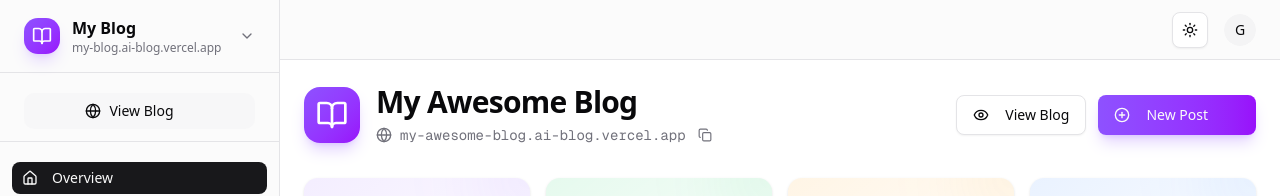
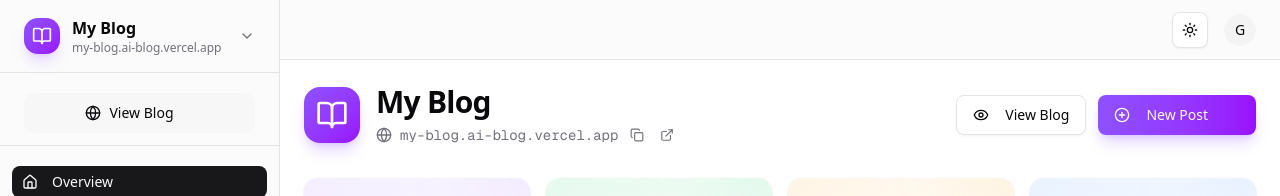
Before and after one commit to VirtusDakura/ai-blog, a Next.js app in the folder frontend/: page /dashboard in a window 1280 px wide. Shown: the top 196 px of the page. Built offline with nearby package versions, Linux system fonts and the light colour scheme; no server answers.

Commit message:
feat: introduce BlogContext for centralized blog data management and integrate it into dashboard pages

```diff
--- a/frontend/app/dashboard/layout.tsx
+++ b/frontend/app/dashboard/layout.tsx
@@ -1,5 +1,8 @@
+"use client"
+
 import { AppSidebar } from "@/components/dashboard/app-sidebar"
 import { DashboardHeader } from "@/components/dashboard/header"
+import { BlogProvider } from "@/contexts/blog-context"
 
 export default function DashboardLayout({
     children,
@@ -7,6 +10,7 @@ export default function DashboardLayout({
     children: React.ReactNode
 }) {
     return (
+        <BlogProvider>
             <div className="grid min-h-screen w-full md:grid-cols-[220px_1fr] lg:grid-cols-[280px_1fr]">
                 <div className="hidden border-r bg-muted/40 md:block">
                     <AppSidebar className="flex h-full max-h-screen flex-col gap-2" />
@@ -18,5 +22,6 @@ export default function DashboardLayout({
                     </main>
                 </div>
             </div>
+        </BlogProvider>
     )
 }
--- a/frontend/app/dashboard/page.tsx
+++ b/frontend/app/dashboard/page.tsx
@@ -1,9 +1,10 @@
 "use client"
 
-import { useState, useEffect, Suspense } from "react"
+import { useState, Suspense } from "react"
 import Link from "next/link"
 import { useSearchParams } from "next/navigation"
 import { usePosts } from "@/hooks/use-api"
+import { useBlog, getBlogUrl } from "@/contexts/blog-context"
 import { Button } from "@/components/ui/button"
 import { Card, CardContent, CardDescription, CardFooter, CardHeader, CardTitle } from "@/components/ui/card"
 import { Skeleton } from "@/components/ui/skeleton"
@@ -31,7 +32,8 @@ import {
     PenTool,
     Image,
     Share2,
-    X
+    X,
+    Loader2
 } from "lucide-react"
 
 // Getting Started Tasks
@@ -77,36 +79,6 @@ function formatDate(dateString: string) {
     })
 }
 
-// Mock blog data - in production this would come from API/context
-function useBlogData() {
-    const [blogData, setBlogData] = useState({
-        blogName: "My Awesome Blog",
-        subdomain: "my-awesome-blog",
-        category: "tech",
-        displayName: "Alex Writer",
-        colorScheme: "violet",
-        theme: "minimal",
-        isNew: true, // First time on dashboard
-    })
-
-    useEffect(() => {
-        // In production, fetch from API
-        const API_URL = process.env.NEXT_PUBLIC_API_URL || 'http://localhost:3001/api'
-        fetch(`${API_URL}/blog/settings`, { credentials: 'include' })
-            .then(res => res.json())
-            .then(data => {
-                if (data && data.blogName) {
-                    setBlogData(prev => ({ ...prev, ...data }))
-                }
-            })
-            .catch(() => {
-                // Use defaults
-            })
-    }, [])
-
-    return blogData
-}
-
 function DashboardContent() {
     const searchParams = useSearchParams()
     const isWelcome = searchParams.get("welcome") === "true"
@@ -114,14 +86,17 @@ function DashboardContent() {
     const [completedTasks, setCompletedTasks] = useState<string[]>([])
     const [copiedDomain, setCopiedDomain] = useState(false)
 
-    const blogData = useBlogData()
+    // Use the blog context for real data
+    const blog = useBlog()
     const { data, isLoading } = usePosts({ take: 5 })
 
     const totalPosts = data?.meta.total || 0
     const publishedPosts = data?.data.filter(p => p.isPublished).length || 0
     const draftPosts = data?.data.filter(p => !p.isPublished).length || 0
 
-    const fullDomain = `${blogData.subdomain}.ai-blog.vercel.app`
+    // Get the full blog URL
+    const blogUrl = getBlogUrl(blog.subdomain, blog.customDomain)
+    const displayDomain = blog.customDomain || `${blog.subdomain}.ai-blog.vercel.app`
 
     const toggleTask = (taskId: string) => {
         setCompletedTasks(prev =>
@@ -132,12 +107,33 @@ function DashboardContent() {
     }
 
     const copyDomain = () => {
-        navigator.clipboard.writeText(`https://${fullDomain}`)
+        navigator.clipboard.writeText(blogUrl)
         setCopiedDomain(true)
         setTimeout(() => setCopiedDomain(false), 2000)
     }
 
     const completionPercentage = Math.round((completedTasks.length / GETTING_STARTED_TASKS.length) * 100)
+
+    // Show loading state while fetching blog data
+    if (blog.isLoading) {
+        return (
+            <div className="space-y-8">
+                <div className="flex items-center gap-4">
+                    <Skeleton className="h-14 w-14 rounded-2xl" />
+                    <div>
+                        <Skeleton className="h-8 w-48" />
+                        <Skeleton className="h-4 w-64 mt-2" />
+                    </div>
+                </div>
+                <div className="grid gap-4 md:grid-cols-2 lg:grid-cols-4">
+                    <StatsCardSkeleton />
+                    <StatsCardSkeleton />
+                    <StatsCardSkeleton />
+                    <StatsCardSkeleton />
+                </div>
+            </div>
+        )
+    }
 
     return (
         <div className="space-y-8">
@@ -164,17 +160,22 @@ function DashboardContent() {
                                 <Rocket className="h-8 w-8" />
                             </div>
                             <div>
-                                <h2 className="text-2xl font-bold">Welcome to {blogData.blogName}! 🎉</h2>
+                                <h2 className="text-2xl font-bold">Welcome to {blog.blogName}! 🎉</h2>
                                 <p className="text-white/80">Your blog is ready. Let's make it awesome!</p>
                             </div>
                         </div>
 
-                        {/* Blog URL */}
+                        {/* Blog URL - Fully Functional */}
                         <div className="flex items-center gap-3 mt-6">
-                            <div className="flex items-center gap-2 px-4 py-2 rounded-lg bg-white/20 backdrop-blur-sm">
+                            <a
+                                href={blogUrl}
+                                target="_blank"
+                                rel="noopener noreferrer"
+                                className="flex items-center gap-2 px-4 py-2 rounded-lg bg-white/20 backdrop-blur-sm hover:bg-white/30 transition-colors"
+                            >
                                 <Globe className="h-4 w-4" />
-                                <span className="font-mono text-sm">{fullDomain}</span>
-                            </div>
+                                <span className="font-mono text-sm">{displayDomain}</span>
+                            </a>
                             <Button
                                 variant="secondary"
                                 size="sm"
@@ -189,7 +190,7 @@ function DashboardContent() {
                                 asChild
                                 className="bg-white/20 hover:bg-white/30 border-0"
                             >
-                                <a href={`https://${fullDomain}`} target="_blank" rel="noopener noreferrer">
+                                <a href={blogUrl} target="_blank" rel="noopener noreferrer">
                                     <ExternalLink className="h-4 w-4" />
                                 </a>
                             </Button>
@@ -205,13 +206,21 @@ function DashboardContent() {
                         <BookOpen className="h-8 w-8" />
                     </div>
                     <div>
-                        <h1 className="text-3xl font-bold tracking-tight">{blogData.blogName}</h1>
+                        <h1 className="text-3xl font-bold tracking-tight">{blog.blogName}</h1>
                         <div className="flex items-center gap-2 mt-1">
                             <Globe className="h-4 w-4 text-muted-foreground" />
-                            <span className="text-muted-foreground font-mono text-sm">{fullDomain}</span>
+                            <a
+                                href={blogUrl}
+                                target="_blank"
+                                rel="noopener noreferrer"
+                                className="text-muted-foreground font-mono text-sm hover:text-violet-600 dark:hover:text-violet-400 transition-colors"
+                            >
+                                {displayDomain}
+                            </a>
                             <button
                                 onClick={copyDomain}
                                 className="p-1 hover:bg-muted rounded transition-colors"
+                                title="Copy URL"
                             >
                                 {copiedDomain ? (
                                     <CheckCircle2 className="h-3.5 w-3.5 text-green-500" />
@@ -219,12 +228,21 @@ function DashboardContent() {
                                     <Copy className="h-3.5 w-3.5 text-muted-foreground" />
                                 )}
                             </button>
+                            <a
+                                href={blogUrl}
+                                target="_blank"
+                                rel="noopener noreferrer"
+                                className="p-1 hover:bg-muted rounded transition-colors"
+                                title="Visit Blog"
+                            >
+                                <ExternalLink className="h-3.5 w-3.5 text-muted-foreground hover:text-violet-600" />
+                            </a>
                         </div>
                     </div>
                 </div>
                 <div className="flex items-center gap-3">
                     <Button variant="outline" size="lg" asChild>
-                        <a href={`https://${fullDomain}`} target="_blank" rel="noopener noreferrer">
+                        <a href={blogUrl} target="_blank" rel="noopener noreferrer">
                             <Eye className="mr-2 h-4 w-4" />
                             View Blog
                         </a>
@@ -517,20 +535,8 @@ function DashboardContent() {
 // Loading fallback
 function DashboardLoading() {
     return (
-        <div className="space-y-8">
-            <div className="flex items-center gap-4">
-                <Skeleton className="h-14 w-14 rounded-2xl" />
-                <div>
-                    <Skeleton className="h-8 w-48" />
-                    <Skeleton className="h-4 w-64 mt-2" />
-                </div>
-            </div>
-            <div className="grid gap-4 md:grid-cols-2 lg:grid-cols-4">
-                <StatsCardSkeleton />
-                <StatsCardSkeleton />
-                <StatsCardSkeleton />
-                <StatsCardSkeleton />
-            </div>
+        <div className="flex items-center justify-center min-h-[400px]">
+            <Loader2 className="h-8 w-8 animate-spin text-violet-500" />
         </div>
     )
 }
--- a/frontend/components/dashboard/app-sidebar.tsx
+++ b/frontend/components/dashboard/app-sidebar.tsx
@@ -1,9 +1,10 @@
 "use client"
 
-import { useState, useEffect } from "react"
 import Link from "next/link"
 import { NavMain } from "@/components/dashboard/nav-main"
 import { ScrollArea } from "@/components/ui/scroll-area"
+import { Skeleton } from "@/components/ui/skeleton"
+import { useBlog, getBlogUrl } from "@/contexts/blog-context"
 import { BookOpen, FileText, Home, Image as ImageIcon, Settings, Sparkles, BarChart3, Globe, ExternalLink, ChevronDown } from "lucide-react"
 
 const sidebarItems = [
@@ -39,61 +40,48 @@ const sidebarItems = [
     },
 ]
 
-// Hook to get blog data
-function useBlogData() {
-    const [blogData, setBlogData] = useState({
-        blogName: "My Blog",
-        subdomain: "my-blog",
-    })
-
-    useEffect(() => {
-        const API_URL = process.env.NEXT_PUBLIC_API_URL || 'http://localhost:3001/api'
-        fetch(`${API_URL}/blog/settings`, { credentials: 'include' })
-            .then(res => res.json())
-            .then(data => {
-                if (data && data.blogName) {
-                    setBlogData(prev => ({ ...prev, ...data }))
-                }
-            })
-            .catch(() => {
-                // Use defaults
-            })
-    }, [])
-
-    return blogData
-}
-
 export function AppSidebar({ className }: { className?: string }) {
-    const blogData = useBlogData()
-    const fullDomain = `${blogData.subdomain}.ai-blog.vercel.app`
+    const blog = useBlog()
+    const blogUrl = getBlogUrl(blog.subdomain, blog.customDomain)
+    const displayDomain = blog.customDomain || `${blog.subdomain}.ai-blog.vercel.app`
 
     return (
         <div className={className}>
             {/* Blog Selector Header */}
             <div className="flex flex-col border-b px-4 py-4 lg:px-6">
+                {blog.isLoading ? (
+                    <div className="flex items-center gap-3">
+                        <Skeleton className="h-10 w-10 rounded-xl" />
+                        <div className="flex-1">
+                            <Skeleton className="h-4 w-24" />
+                            <Skeleton className="h-3 w-32 mt-1" />
+                        </div>
+                    </div>
+                ) : (
                     <Link href="/dashboard" className="flex items-center gap-3 group">
                         <div className="p-2 rounded-xl bg-gradient-to-br from-violet-500 to-purple-600 text-white shadow-lg shadow-violet-500/20">
                             <BookOpen className="h-5 w-5" />
                         </div>
                         <div className="flex-1 min-w-0">
                             <p className="font-semibold truncate group-hover:text-violet-600 dark:group-hover:text-violet-400 transition-colors">
-                            {blogData.blogName}
+                                {blog.blogName}
                             </p>
                             <p className="text-xs text-muted-foreground truncate">
-                            {fullDomain}
+                                {displayDomain}
                             </p>
                         </div>
                         <ChevronDown className="h-4 w-4 text-muted-foreground" />
                     </Link>
+                )}
             </div>
 
-            {/* View Blog Button */}
+            {/* View Blog Button - Fully Functional */}
             <div className="px-4 py-3 lg:px-6 border-b">
                 <a
-                    href={`https://${fullDomain}`}
+                    href={blogUrl}
                     target="_blank"
                     rel="noopener noreferrer"
-                    className="flex items-center justify-center gap-2 px-4 py-2 rounded-lg bg-muted/50 hover:bg-muted text-sm font-medium transition-colors group"
+                    className="flex items-center justify-center gap-2 px-4 py-2.5 rounded-lg bg-muted/50 hover:bg-violet-500/10 hover:text-violet-600 dark:hover:text-violet-400 text-sm font-medium transition-colors group"
                 >
                     <Globe className="h-4 w-4" />
                     View Blog
@@ -106,7 +94,7 @@ export function AppSidebar({ className }: { className?: string }) {
                 <NavMain items={sidebarItems} />
             </ScrollArea>
 
-            {/* Upgrade Banner (Optional) */}
+            {/* Upgrade Banner */}
             <div className="p-4 lg:p-6 border-t">
                 <div className="p-4 rounded-xl bg-gradient-to-br from-violet-500/10 to-purple-500/10 border border-violet-500/20">
                     <div className="flex items-center gap-2 mb-2">
--- /dev/null
+++ b/frontend/contexts/blog-context.tsx
@@ -0,0 +1,116 @@
+"use client"
+
+import { createContext, useContext, useState, useEffect, ReactNode } from 'react'
+import { useSession } from 'next-auth/react'
+
+interface BlogData {
+    blogName: string
+    blogDescription?: string
+    subdomain: string
+    customDomain?: string
+    category?: string
+    theme: string
+    colorScheme: string
+    displayName?: string
+    bio?: string
+    profileImage?: string
+    timezone?: string
+    language?: string
+    hasCompletedOnboarding: boolean
+    isLoading: boolean
+    error?: string
+    refetch: () => void
+}
+
+const defaultBlogData: BlogData = {
+    blogName: 'My Blog',
+    subdomain: 'my-blog',
+    theme: 'minimal',
+    colorScheme: 'violet',
+    hasCompletedOnboarding: false,
+    isLoading: true,
+    refetch: () => { },
+}
+
+const BlogContext = createContext<BlogData>(defaultBlogData)
+
+export function BlogProvider({ children }: { children: ReactNode }) {
+    const { data: session, status } = useSession()
+    const [blogData, setBlogData] = useState<Omit<BlogData, 'refetch'>>({
+        ...defaultBlogData,
+        isLoading: true,
+    })
+
+    const fetchBlogData = async () => {
+        if (status === 'loading') return
+        if (status === 'unauthenticated') {
+            setBlogData(prev => ({ ...prev, isLoading: false }))
+            return
+        }
+
+        try {
+            const API_URL = process.env.NEXT_PUBLIC_API_URL || 'http://localhost:3001/api'
+            const res = await fetch(`${API_URL}/blog/settings`, {
+                credentials: 'include',
+                headers: {
+                    'Content-Type': 'application/json',
+                },
+            })
+
+            if (res.ok) {
+                const data = await res.json()
+                setBlogData({
+                    blogName: data.blogName || 'My Blog',
+                    blogDescription: data.blogDescription,
+                    subdomain: data.subdomain || 'my-blog',
+                    customDomain: data.customDomain,
+                    category: data.category,
+                    theme: data.theme || 'minimal',
+                    colorScheme: data.colorScheme || 'violet',
+                    displayName: data.displayName,
+                    bio: data.bio,
+                    profileImage: data.profileImage,
+                    timezone: data.timezone,
+                    language: data.language,
+                    hasCompletedOnboarding: data.hasCompletedOnboarding || false,
+                    isLoading: false,
+                })
+            } else {
+                setBlogData(prev => ({
+                    ...prev,
+                    isLoading: false,
+                    error: 'Failed to fetch blog data',
+                }))
+            }
+        } catch (error) {
+            console.error('Error fetching blog data:', error)
+            setBlogData(prev => ({
+                ...prev,
+                isLoading: false,
+                error: 'Failed to fetch blog data',
+            }))
+        }
+    }
+
+    useEffect(() => {
+        fetchBlogData()
+    }, [status])
+
+    return (
+        <BlogContext.Provider value={{ ...blogData, refetch: fetchBlogData }}>
+            {children}
+        </BlogContext.Provider>
+    )
+}
+
+export function useBlog() {
+    return useContext(BlogContext)
+}
+
+// Helper to get the full blog URL
+export function getBlogUrl(subdomain: string, customDomain?: string) {
+    if (customDomain) {
+        return `https://${customDomain}`
+    }
+    return `https://${subdomain}.ai-blog.vercel.app`
+}
```
Lines whose indentation alone changed are shown as unchanged.
